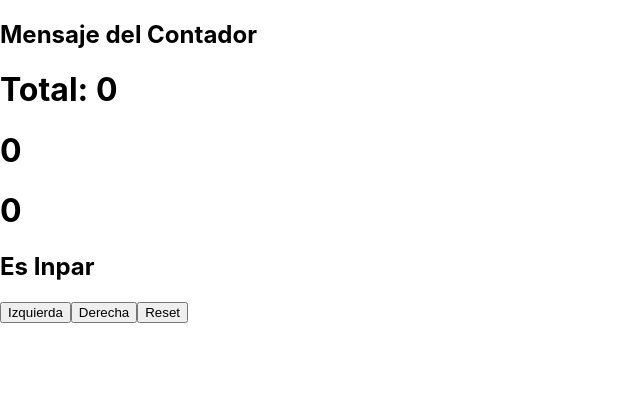
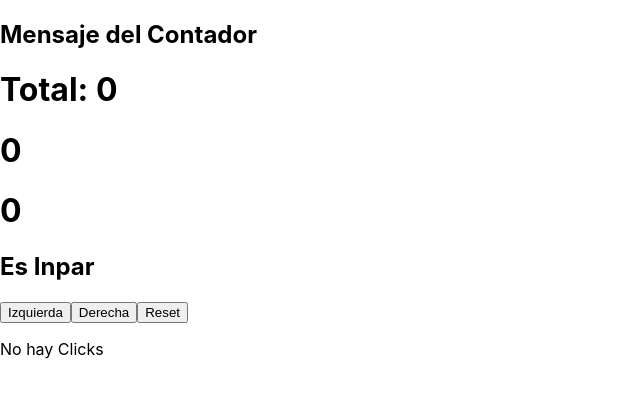
Before and after one commit to ForeverMikk/Bootcamp-midudev, a React (Create React App) app: page / in a window 1280 px wide. Shown: the top 398 px of the page, without its empty margins (0-640 px from the left). Built offline with nearby package versions, Linux system fonts and the light colour scheme.

Commit message:
conditional rendering

```diff
--- a/src/part1/Counter.js
+++ b/src/part1/Counter.js
@@ -5,14 +5,24 @@ const CounterComponent = ({number}) => {
     return <h1>{number}</h1>
 }
 
+const INITIAL_COUNTER_STATE = {
+    left: 0,
+    right: 0,
+    message: "Mensaje del Contador"
+}
+
 const Counter = () => {
-    const [counter, setCounter] = useState({
-        left: 0,
-        right: 0,
-        message: "Mensaje del Contador"
-    });
+    const [counter, setCounter] = useState(INITIAL_COUNTER_STATE);
 
     const [clicks, setClicks] = useState([]);
+
+    const ListOfClicks = ({ clicks }) => {
+        return <p>{clicks.join(", ")}</p>
+    }
+
+    const WarningNotUsed = () => {
+        return <p>No hay Clicks</p>
+    }
 
     const isEven = counter.clicks % 2 === 0;
     const mensajePar = isEven ? "Es Par" : "Es Inpar";
@@ -39,12 +49,7 @@ const Counter = () => {
     }
 
     const handleClickReset = () => {
-        const newCounterState = {
-            ...counter,
-            left: 0,
-            right: 0
-        }
-        setCounter(newCounterState)
+        setCounter(INITIAL_COUNTER_STATE)
     }
 
     // const handleClickRest = () => {
@@ -62,7 +67,10 @@ const Counter = () => {
             <button onClick={handleClickRight}>Derecha</button>
             <button onClick={handleClickReset}>Reset</button>
 
-            {clicks.join(", ")}
+            {clicks.length === 0
+                ? <WarningNotUsed />
+                : <ListOfClicks clicks={clicks} />
+            }
             {/* <button onClick={handleClickRest}>Restar</button> */}
         </>
     )
```
